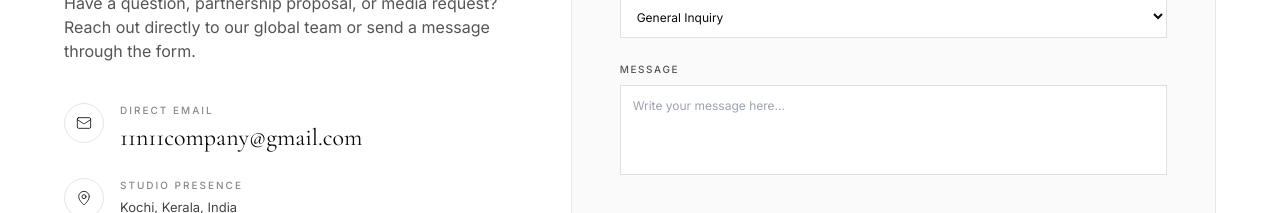
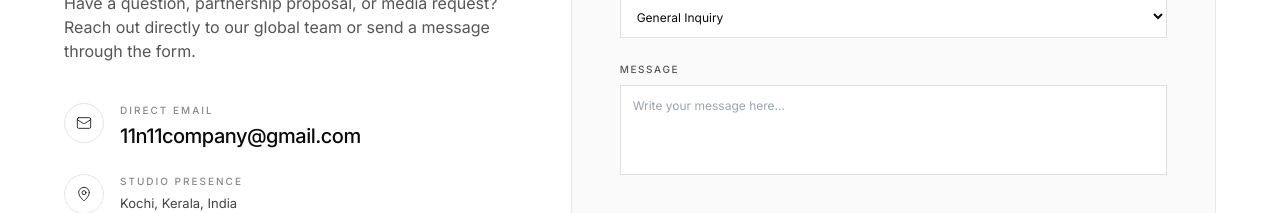
Before and after one commit to 11n11company/11n11company, a React (Vite) app: page / in a window 1280 px wide. Shown: the part 5400-5613 px from the top of the page. Built offline with nearby package versions, Linux system fonts and the light colour scheme; a web font is replaced by a local one.

Commit message:
style: use sans-serif font for email address so 11n11 renders as standard numbers

```diff
--- a/src/sections/Contact.tsx
+++ b/src/sections/Contact.tsx
@@ -59,7 +59,7 @@ export const Contact: React.FC = () => {
                     </span>
                     <a
                       href="mailto:11n11company@gmail.com"
-                      className="font-serif-editorial text-xl sm:text-2xl text-[#0A0A0A] hover:text-neutral-500 transition-colors"
+                      className="font-sans font-medium text-lg sm:text-xl text-[#0A0A0A] hover:text-neutral-500 transition-colors tracking-tight"
                     >
                       11n11company@gmail.com
                     </a>
```
